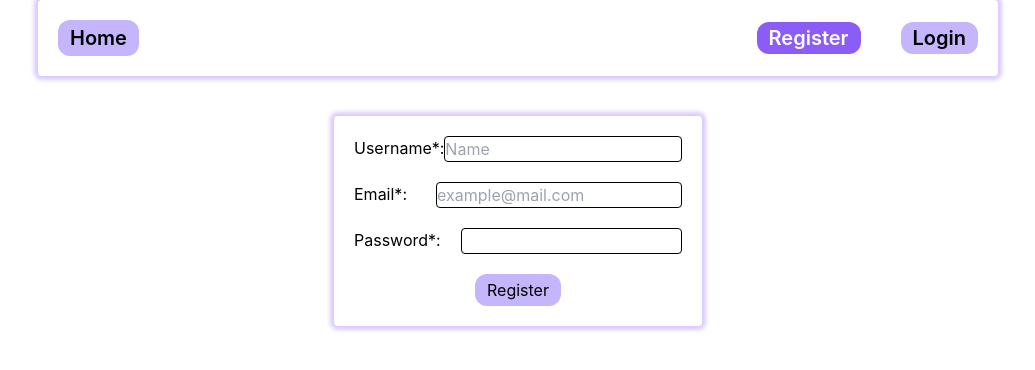
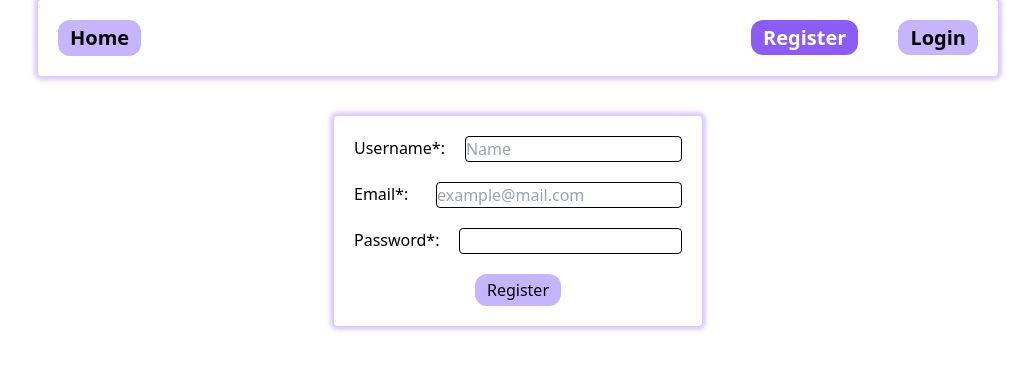
Before and after one commit to iq-dev-expert/goit-react-hw-08-phonebook, a React (Create React App) app: page /goit-react-hw-08-phonebook/register in a window 1280 px wide. Shown: the top 370 px of the page, without its empty margins (122-1157 px from the left). Built offline with nearby package versions, Linux system fonts and the light colour scheme.

Commit message:
add margin on input, clear index.css

```diff
--- a/src/components/ContactForm/ContactForm.jsx
+++ b/src/components/ContactForm/ContactForm.jsx
@@ -40,7 +40,7 @@ export const ContactForm = () => {
           pattern="^[a-zA-Zа-яА-Я]+(([' \-][a-zA-Zа-яА-Я ])?[a-zA-Zа-яА-Я]*)*$"
           title="Name may contain only letters, apostrophe, dash and spaces. For example Adrian, Jacob Mercer, Charles de Batz de Castelmore d'Artagnan"
           required
-          className="w-3/4 rounded	 border border-black hover:border-violet-500 focus:outline-violet-500"
+          className="ml-5 w-3/4 rounded border border-black hover:border-violet-500 focus:outline-violet-500"
         />
       </label>
       <label className="mb-5 flex justify-between">
@@ -52,7 +52,7 @@ export const ContactForm = () => {
           pattern="\+?\d{1,4}?[ .\-\s]?\(?\d{1,3}?\)?[ .\-\s]?\d{1,4}[ .\-\s]?\d{1,4}[ .\-\s]?\d{1,9}"
           title="Phone number must be digits and can contain spaces, dashes, parentheses and can start with +"
           required
-          className="w-3/4 rounded	 border border-black hover:border-violet-500 focus:outline-violet-500"
+          className="ml-5 w-3/4 rounded border border-black hover:border-violet-500 focus:outline-violet-500"
         />
       </label>
       <button
--- a/src/components/RegisterForm/RegisterForm.jsx
+++ b/src/components/RegisterForm/RegisterForm.jsx
@@ -27,7 +27,7 @@ export const RegisterForm = () => {
             type="text"
             name="name"
             placeholder="Name"
-            className="w-3/4 rounded	 border border-black hover:border-violet-500 focus:outline-violet-500"
+            className="ml-5 w-3/4	rounded border border-black hover:border-violet-500 focus:outline-violet-500"
           />
         </label>
         <label className="mb-5 flex justify-between">
@@ -36,7 +36,7 @@ export const RegisterForm = () => {
             type="email"
             name="email"
             placeholder="example@mail.com"
-            className="ml-5 w-3/4 rounded	 border border-black hover:border-violet-500 focus:outline-violet-500"
+            className="ml-5 w-3/4 rounded	border border-black hover:border-violet-500 focus:outline-violet-500"
           />
         </label>
         <label className="mb-5 flex justify-between">
@@ -44,7 +44,7 @@ export const RegisterForm = () => {
           <input
             type="password"
             name="password"
-            className="ml-5 w-3/4 rounded	 border border-black hover:border-violet-500 focus:outline-violet-500"
+            className="ml-5 w-3/4 rounded	border border-black hover:border-violet-500 focus:outline-violet-500"
           />
         </label>
         <button
--- a/src/index.css
+++ b/src/index.css
@@ -1,50 +1,7 @@
-@import-normalize; /* bring in normalize.css styles */
 @tailwind base;
 @tailwind components;
 @tailwind utilities;
 
-body {
-  margin: 0;
-  font-family: -apple-system, BlinkMacSystemFont, 'Segoe UI', 'Roboto', 'Oxygen',
-    'Ubuntu', 'Cantarell', 'Fira Sans', 'Droid Sans', 'Helvetica Neue',
-    sans-serif;
-  -webkit-font-smoothing: antialiased;
-  -moz-osx-font-smoothing: grayscale;
-}
-
-code {
-  font-family: source-code-pro, Menlo, Monaco, Consolas, 'Courier New',
-    monospace;
-}
-
 .active {
   @apply bg-violet-500 text-white;
 }
-
-/* img {
-  display: block;
-  max-width: 100%;
-  height: auto;
-}
-
-ul {
-  list-style: none;
-  padding-left: 0;
-  margin: 0;
-}
-
-a {
-  text-decoration: none;
-  color: inherit;
-}
-
-h1,
-h2,
-h3,
-h4,
-h5,
-h6,
-p {
-  margin-top: 0;
-  margin-bottom: 0;
-} */
```
